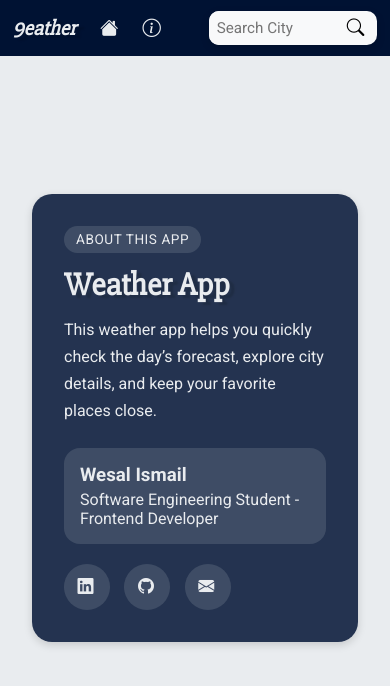
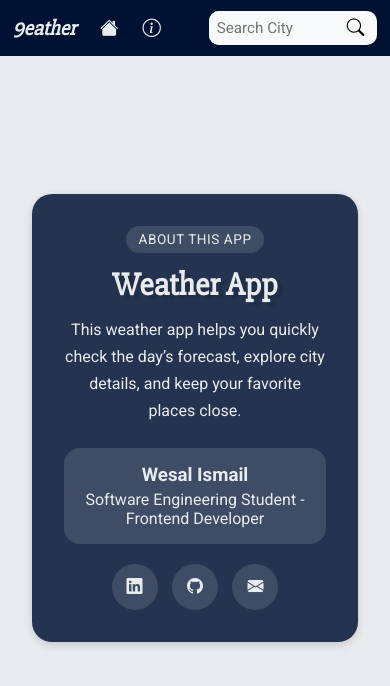
Before and after one commit to we2004/weather-app, a React (Vite) app: page /about in a window 390 px wide. Shown: the top 686 px of the page. Built offline with nearby package versions, Linux system fonts and the light colour scheme; no server answers.

Commit message:
fix: clean up formatting in About.css for consistency

```diff
--- a/src/pages/About.css
+++ b/src/pages/About.css
@@ -17,9 +17,8 @@
 }
 
 .about-card:hover {
- transform: translateY(-12px);
+  transform: translateY(-12px);
 }
-
 
 .about-badge {
   display: inline-block;
@@ -82,3 +81,17 @@
   transform: translateY(-2px);
   background: var(--text-background);
 }
+
+
+@media (max-width: 590px) {
+  .about-page {
+    text-align: center;
+  }
+
+  .social-links {
+    display: flex;
+    align-items: center;
+    justify-content: center;
+  }
+
+}
```
